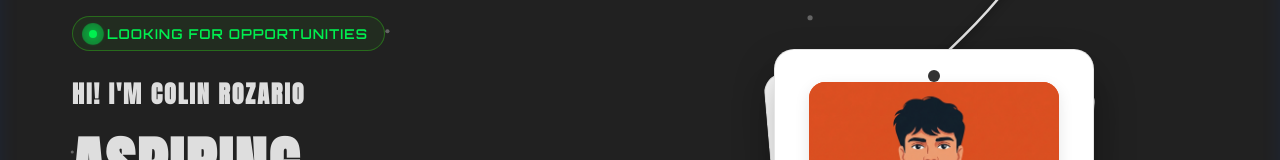
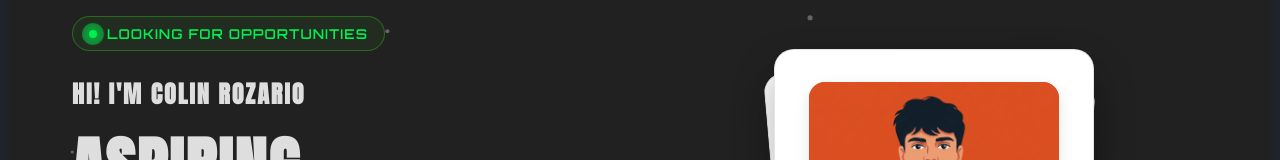
Before and after one commit to colinrozario/portfolio, a React (Vite) app: page / in a window 1280 px wide. Shown: the part 161-321 px from the top of the page. Built offline with nearby package versions, Linux system fonts and the light colour scheme.

Commit message:
feat: add interactive ProfileCard component with Framer Motion tilt and shuffle animations

```diff
--- a/src/components/ProfileCard.jsx
+++ b/src/components/ProfileCard.jsx
@@ -151,21 +151,10 @@ const ProfileCard = () => {
             onMouseMove={handleMouseMove}
             onMouseLeave={handleMouseLeave}
         >
-            {/* Simple Organic String / Rope */}
-            <svg className="lanyard-svg-overlay" viewBox="0 0 200 1000" preserveAspectRatio="xMidYMax slice">
-                <path
-                    d="M 150,-100 Q 250,200 100,450 T 130,750 T 100,990"
-                    fill="none"
-                    stroke="#DEDEDE"
-                    strokeWidth="2.5"
-                    strokeLinecap="round"
-                    style={{ filter: 'drop-shadow(0px 2px 4px rgba(0,0,0,0.5))' }}
-                />
-            </svg>
+
 
             {/* Ghost Cards (Background) */}
             <motion.div className="ghost-card ghost-1" variants={ghostCard1}>
-                <div className="card-hole"></div>
                 <div className="profile-img-container"></div>
                 <div className="ghost-lines">
                     <div className="ghost-line title"></div>
@@ -174,7 +163,6 @@ const ProfileCard = () => {
                 </div>
             </motion.div>
             <motion.div className="ghost-card ghost-2" variants={ghostCard2}>
-                <div className="card-hole"></div>
                 <div className="profile-img-container"></div>
                 <div className="ghost-lines">
                     <div className="ghost-line title"></div>
@@ -193,7 +181,6 @@ const ProfileCard = () => {
                     transformStyle: "preserve-3d",
                 }}
             >
-                <div className="card-hole"></div>
 
                 <div className="profile-img-container">
                     <img src={profileImg} alt="Colin Rozario" className="profile-img" />
--- a/src/styles/ProfileCard.css
+++ b/src/styles/ProfileCard.css
@@ -174,34 +174,7 @@
 }
 
 
-/* Illustrative Lanyard SVG Overlay */
-.lanyard-svg-overlay {
-    position: absolute;
-    bottom: calc(100% - 25px); /* Anchor exactly at the card hole */
-    left: 50%;
-    transform: translateX(-50%);
-    width: 200px;
-    height: 100vh; /* Flow all the way up */
-    pointer-events: none;
-    z-index: 10;
-    overflow: visible;
-}
 
-
-
-/* Hole punch effect */
-.card-hole {
-    position: absolute;
-    top: 20px;
-    /* Aligns with where string meets card */
-    left: 50%;
-    transform: translateX(-50%);
-    width: 12px;
-    height: 12px;
-    background: #333;
-    border-radius: 50%;
-    z-index: 15;
-}
 
 @media (max-width: 768px) {
     .profile-card-wrapper {
```
